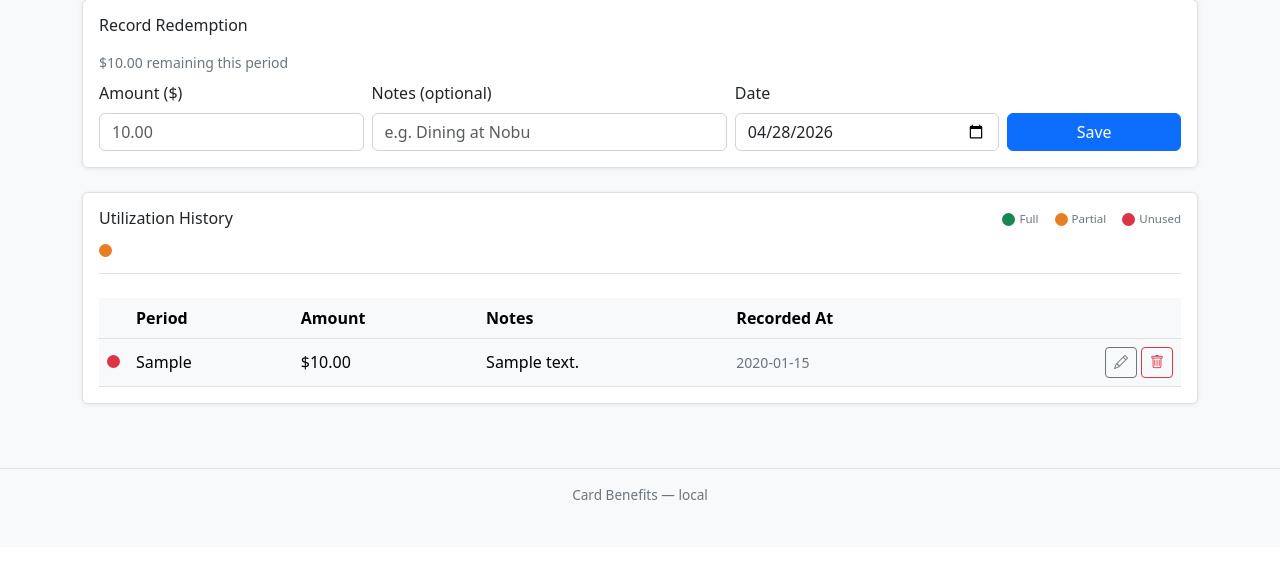
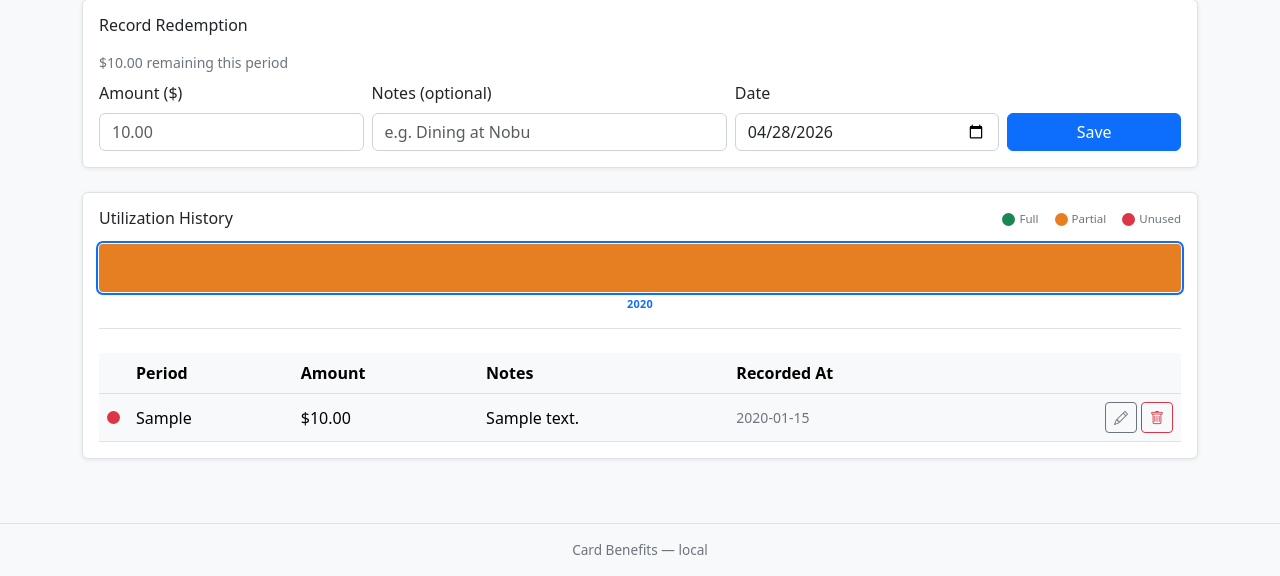
Before and after one commit to trentschroeder/card-benefits-tracker, a Flask app: template templates/benefits/redemptions.html in a window 1280 px wide. Shown: the part 253-829 px from the top of the page. Before the commit the page ends 753 px from the top, so only its background shows below. Run offline with Flask 3, Linux system fonts and the light colour scheme; the template is opened without the code that fills it: most values are stand-ins (such as "Sample title", 1, 10 or a date in 2020).

Commit message:
Replace utilization dots with labeled bar chart on redemptions page

```diff
--- a/templates/benefits/redemptions.html
+++ b/templates/benefits/redemptions.html
@@ -9,6 +9,54 @@
     border-radius: 50%;
     flex-shrink: 0;
     cursor: default;
+  }
+
+  /* Utilization bar timeline */
+  .util-timeline {
+    display: flex;
+    gap: 6px;
+    align-items: flex-end;
+  }
+  .util-period {
+    flex: 1 1 0;
+    min-width: 28px;
+    display: flex;
+    flex-direction: column;
+    align-items: stretch;
+    gap: 4px;
+    cursor: default;
+  }
+  .util-bar-wrap {
+    position: relative;
+    height: 48px;
+    background: rgba(0, 0, 0, 0.04);
+    border-radius: 4px;
+    overflow: hidden;
+  }
+  .util-bar {
+    position: absolute;
+    left: 0; right: 0; bottom: 0;
+    border-radius: 0 0 4px 4px;
+    transition: height .2s ease;
+  }
+  .util-bar-full    { background: #198754; }
+  .util-bar-partial { background: #e67e22; }
+  .util-bar-none    { background: #dc3545; height: 4px !important; }
+  .util-label {
+    font-size: .68rem;
+    color: var(--text-muted);
+    text-align: center;
+    text-transform: uppercase;
+    letter-spacing: .03em;
+    white-space: nowrap;
+  }
+  .util-period.is-current .util-label {
+    color: var(--bs-primary, #0d6efd);
+    font-weight: 600;
+  }
+  .util-period.is-current .util-bar-wrap {
+    outline: 2px solid var(--bs-primary, #0d6efd);
+    outline-offset: 1px;
   }
 </style>
 {% endblock %}
@@ -176,21 +224,35 @@
     </div>
   </div>
 
-  <!-- Dot timeline (last year) -->
+  <!-- Bar timeline (last year) -->
   {% if period_history %}
-  <div class="d-flex flex-wrap gap-1 mb-4 pb-3" style="border-bottom:1px solid var(--border-color);">
+  <div class="util-timeline mb-4 pb-3" style="border-bottom:1px solid var(--border-color);">
     {% for p in period_history %}
-      {% if p.state == 'full' %}{% set dot_bg = '#198754' %}
-      {% elif p.state == 'partial' %}{% set dot_bg = '#e67e22' %}
-      {% else %}{% set dot_bg = '#dc3545' %}{% endif %}
       {% if benefit.credit_amount %}
+        {% set pct = ((p.amount_used / benefit.credit_amount) * 100) if benefit.credit_amount else 0 %}
+        {% if pct > 100 %}{% set pct = 100 %}{% endif %}
         {% set tip = p.period_start.strftime('%b %Y') ~ ' · $' ~ '%.2f'|format(p.amount_used) ~ ' / $' ~ '%.2f'|format(benefit.credit_amount) %}
-      {% elif p.state == 'full' %}
-        {% set tip = p.period_start.strftime('%b %Y') ~ ' · Used' %}
       {% else %}
-        {% set tip = p.period_start.strftime('%b %Y') ~ ' · Unused' %}
+        {% set pct = 100 if p.state == 'full' else 0 %}
+        {% set tip = p.period_start.strftime('%b %Y') ~ (' · Used' if p.state == 'full' else ' · Unused') %}
       {% endif %}
-      <span class="util-dot" style="background:{{ dot_bg }};" data-bs-toggle="tooltip" title="{{ tip }}"></span>
+      {% if benefit.period_type == 'monthly' %}
+        {% set label = p.period_start.strftime('%b') %}
+      {% elif benefit.period_type == 'quarterly' %}
+        {% set label = 'Q' ~ ((p.period_start.month - 1) // 3 + 1) ~ " '" ~ p.period_start.strftime('%y') %}
+      {% elif benefit.period_type == 'semi-annual' %}
+        {% set label = ('H1' if p.period_start.month <= 6 else 'H2') ~ " '" ~ p.period_start.strftime('%y') %}
+      {% else %}
+        {% set label = p.period_start.year %}
+      {% endif %}
+      {% set is_current = loop.last %}
+      <div class="util-period {{ 'is-current' if is_current }}"
+           data-bs-toggle="tooltip" title="{{ tip }}">
+        <div class="util-bar-wrap">
+          <div class="util-bar util-bar-{{ p.state }}" style="height: {{ pct }}%;"></div>
+        </div>
+        <div class="util-label">{{ label }}</div>
+      </div>
     {% endfor %}
   </div>
   {% endif %}
```
